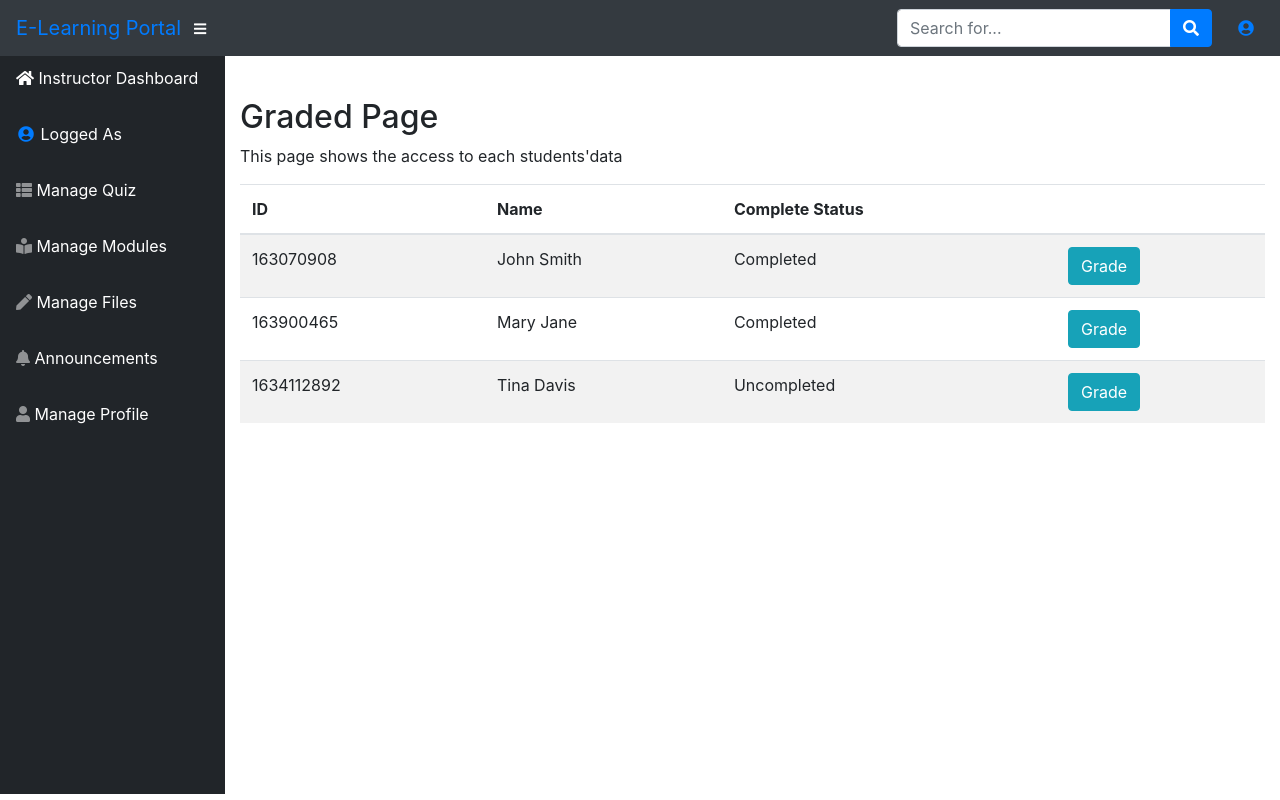
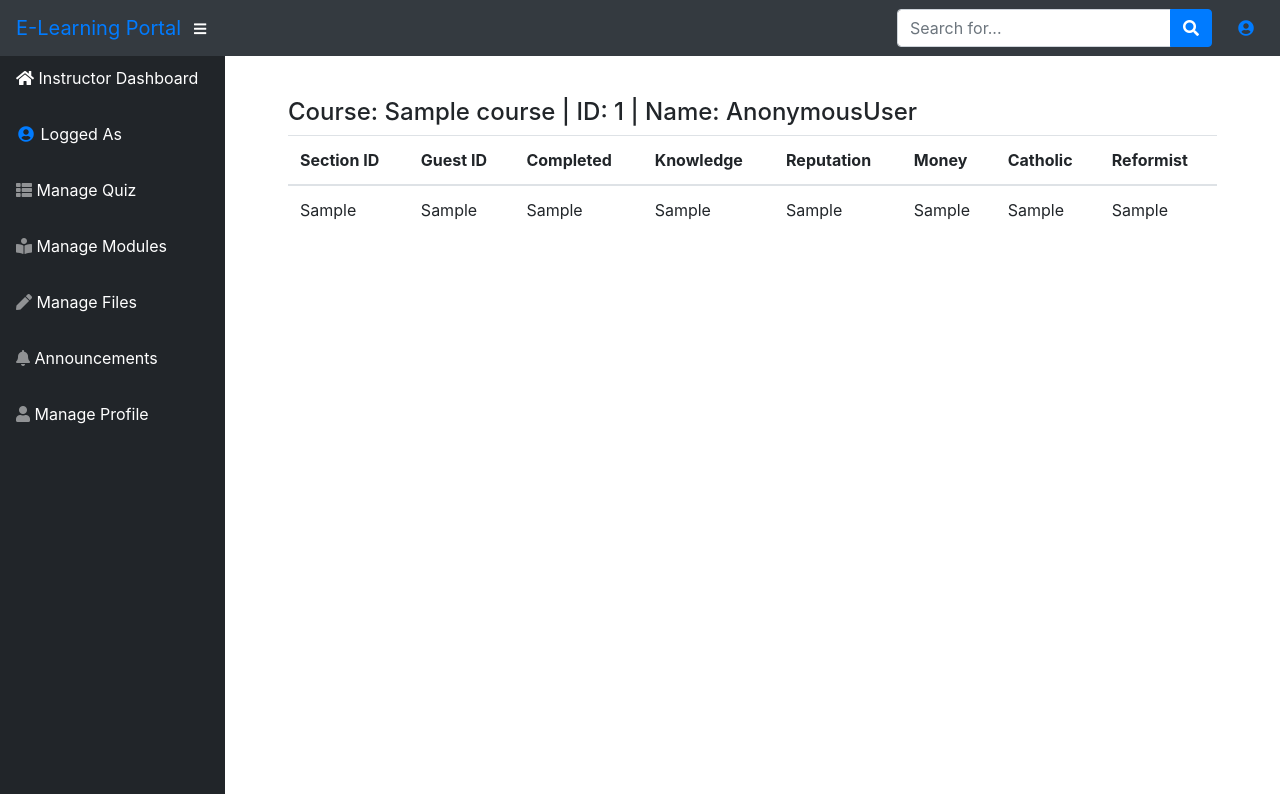
Before and after one commit to szhou12/elearning, a Django app: template immersioned/templates/dashboard/instructor/sample_data.html in a window 1280 px wide. Run offline with Django 4.2, Linux system fonts and the light colour scheme; tables that the repository leaves empty hold one stand-in row (values such as "Sample post"); the template is opened without the code that fills it: values that come from a table or form of the project are taken from there, most other values are stand-ins (such as "Sample title", 1, 10 or a date in 2020); some libraries are stand-ins or nearby versions.

Commit message:
Update sample_data.html

```diff
--- a/immersioned/templates/dashboard/instructor/sample_data.html
+++ b/immersioned/templates/dashboard/instructor/sample_data.html
@@ -3,50 +3,50 @@
 {% load static %}
 
 {% block body %}
-<br>
-<br>
 
-<div class="container my-5">
-    <h2>Graded Page</h2>
-    <p>This page shows the access to each students'data</p>
-    <table class="table table-striped">
+<div class="container my-5 mx-5">
+    <h4>Course: {{ course }} | ID: {{ user_id }} | Name: {{ user }}</h4>
+
+    <table class="table">
       <thead>
         <tr>
-          <th>ID</th>
-          <th>Name</th>
-          <th>Complete Status</th>
-          <th></th>
+          <th>Section ID</th>
+          <th>Guest ID</th>
+          <th>Completed</th>
+          <th>Knowledge</th>
+          <th>Reputation</th>
+          <th>Money</th>
+          <th>Catholic</th>
+          <th>Reformist</th>
         </tr>
       </thead>
       <tbody>
+        {% if gd %}
+        {% for row in gd %}
         <tr>
-          <td>163070908</td>
-          <td>John Smith</td>
-          <td>Completed</td>
-          <td>
-            <a href="{% url 'sample_data2' %}" class="btn btn-info" role="button">Grade</a>
-          </td>
+          <td>{{ row.0 }}</td>
+          <td>{{ row.1 }}</td>
+          <td>{{ row.2 }}</td>
+          <td>{{ row.3 }}</td>
+          <td>{{ row.4 }}</td>
+          <td>{{ row.5 }}</td>
+          <td>{{ row.6 }}</td>
+          <td>{{ row.7 }}</td>
         </tr>
-        <tr>
-          <td>163900465</td>
-          <td>Mary Jane</td>
-          <td>Completed</td>
-          <td>
-            <a href="#" class="btn btn-info" role="button">Grade</a>
-          </td>
-        </tr>
-        <tr>
-          <td>1634112892</td>
-          <td>Tina Davis</td>
-          <td>Uncompleted</td>
-          <td>
-            <a href="#" class="btn btn-info" role="button">Grade</a>
-          </td>
-        </tr>
+        {% endfor %}
+        {% endif %}
+
+
       </tbody>
     </table>
+
   </div>
 
 
 
+
+
+
+
+
 {% endblock %}
```
